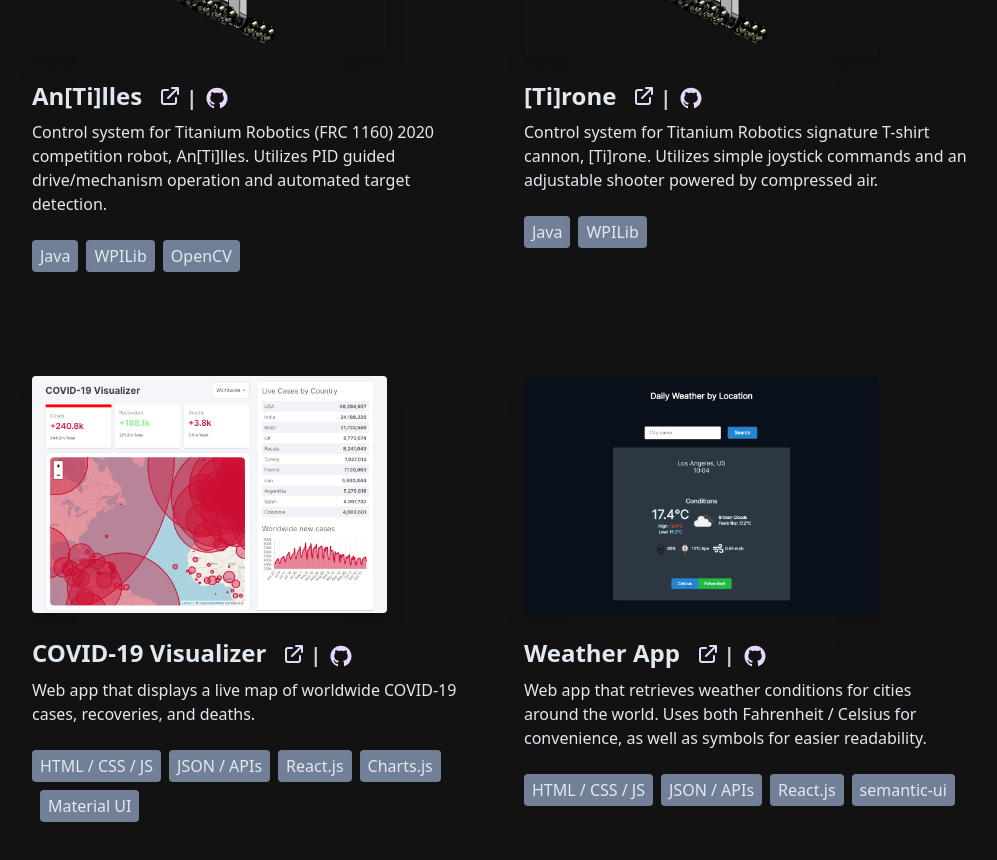
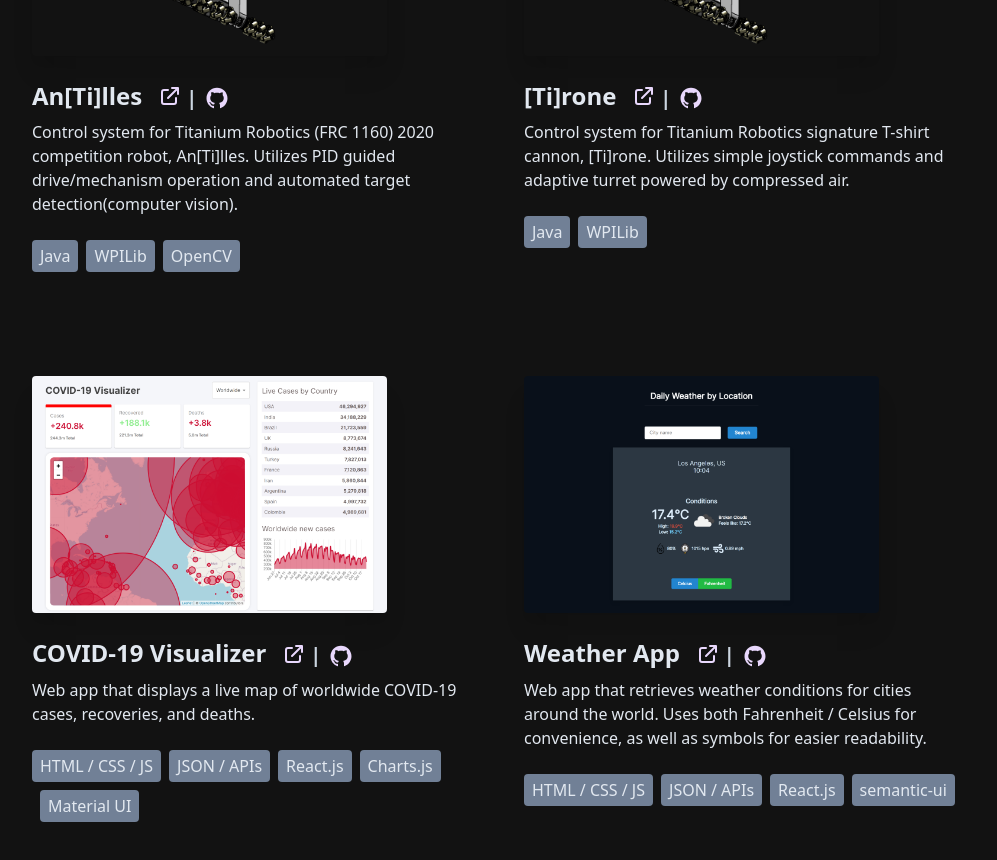
Before and after one commit to kevinjl321/portfolio, a React (Create React App) app: page / in a window 1280 px wide. Shown: the part 3440-4300 px from the top of the page, without its empty margins (140-1137 px from the left). Built offline with nearby package versions, Linux system fonts and the light colour scheme.

Commit message:
update frc descriptions

```diff
--- a/src/components/Projects.tsx
+++ b/src/components/Projects.tsx
@@ -281,7 +281,7 @@ export class Projects extends Component {
                                 </h4>
                                 <p className="block mb-6 dark:text-white">
                                     Control system for Titanium Robotics (FRC 1160) 2020 competition robot, An[Ti]lles. Utilizes
-                                    PID guided drive/mechanism operation and automated target detection.
+                                    PID guided drive/mechanism operation and automated target detection(computer vision).
                                 </p>
                                 <div className="flex flex-wrap">
                                     <span className="px-2 py-1 mb-2 text-gray-300 bg-gray-600 dark:bg-gray-800 rounded dark:text-gray-400">
@@ -319,7 +319,7 @@ export class Projects extends Component {
                                 </h4>
                                 <p className="block mb-6 dark:text-white">
                                     Control system for Titanium Robotics signature T-shirt cannon, [Ti]rone. Utilizes
-                                    simple joystick commands and an adjustable shooter powered by compressed air.
+                                    simple joystick commands and adaptive turret powered by compressed air.
                                 </p>
                                 <div className="flex flex-wrap">
                                     <span className="px-2 py-1 mb-2 text-gray-300 bg-gray-600 dark:bg-gray-800 rounded dark:text-gray-400">
```
